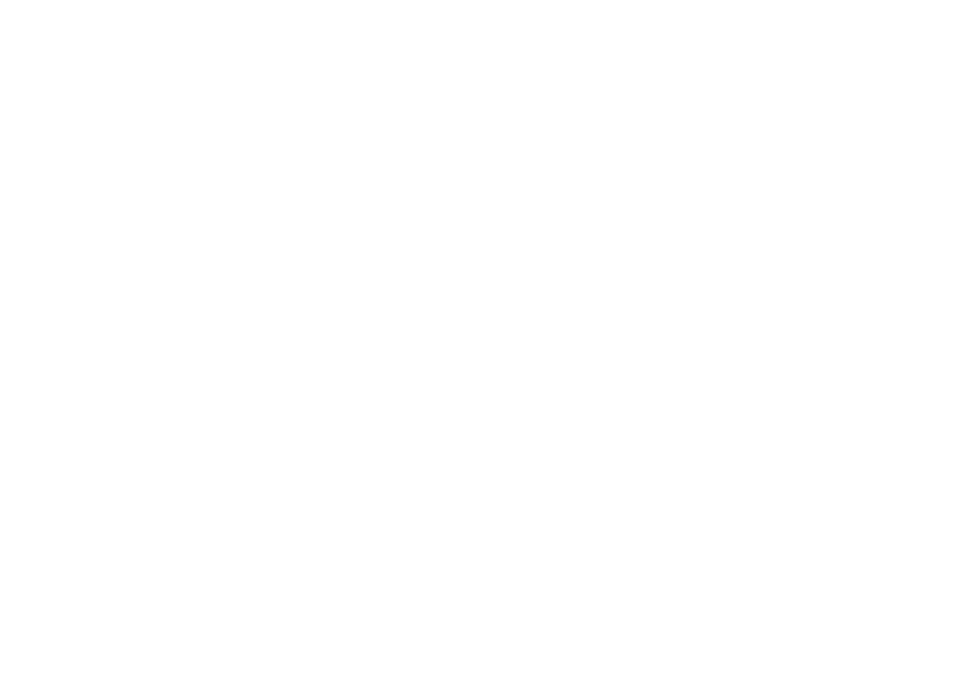
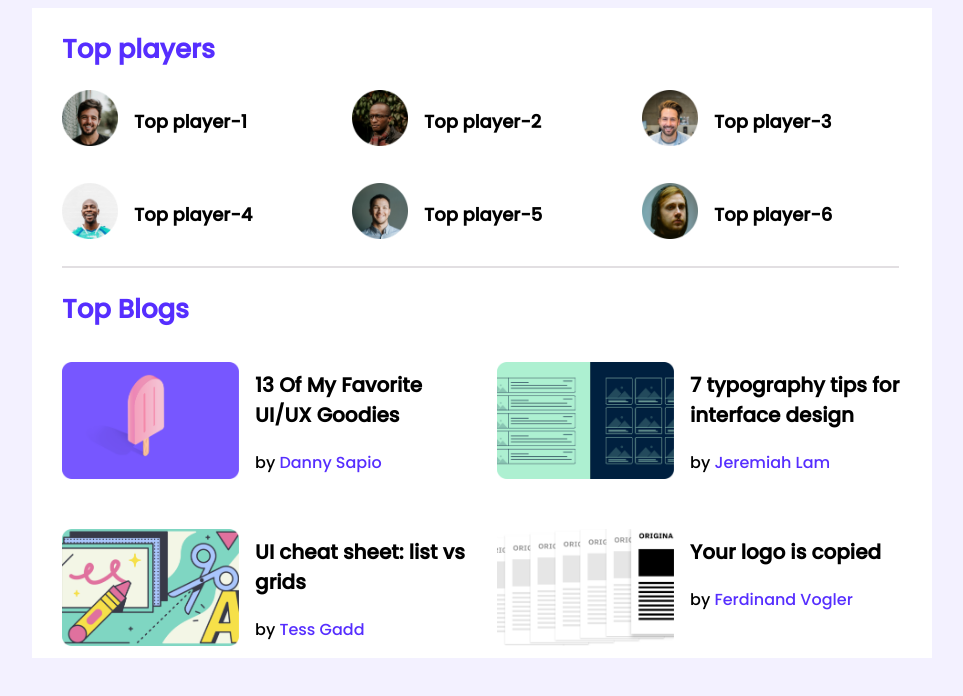
Before and after one commit to syed-jaid/leader, a plain HTML site: page index.html in a window 1280 px wide. Shown: the whole page, without its empty margins (158-1121 px from the left). Drawn offline with Linux system fonts and the light colour scheme; a web font is replaced by a local one.

Commit message:
tow section are completed

```diff
--- a/index.html
+++ b/index.html
@@ -1,17 +1,118 @@
-<!DOCTYPE html>
-<html lang="en">
+<html>
 
 <head>
-    <meta charset="UTF-8">
-    <meta http-equiv="X-UA-Compatible" content="IE=edge">
-    <meta name="viewport" content="width=device-width, initial-scale=1.0">
-    <title>Document</title>
+
+    <link rel="preconnect" href="https://fonts.googleapis.com">
+    <link rel="preconnect" href="https://fonts.gstatic.com" crossorigin>
+    <link
+        href="https://fonts.googleapis.com/css2?family=Dancing+Script:wght@700&family=Kanit&family=Lobster&family=Merriweather:ital@1&family=Playfair+Display:ital,wght@1,500&family=Poppins:wght@500&family=Prosto+One&family=Quicksand:wght@300&family=Rubik&family=Signika+Negative:wght@300&family=The+Nautigal:wght@700&display=swap"
+        rel="stylesheet">
+    <title>Player</title>
     <!-- stylesheet  -->
     <link rel="stylesheet" href="style.css">
 </head>
 
 <body>
+    <!-- header start -->
+    <header>
 
+    </header>
+    <!-- header end -->
+    <main>
+        <!-- top players and top blogs -->
+        <section class="contner">
+            <div class="top-players">
+                <h2 class="titels">Top players</h2>
+                <div class="players">
+                    <div class="player">
+                        <img src="images/players/player-1.png" alt="">
+                        <h3 class="player-name">Top player-1</h3>
+                    </div>
+                    <div class="player">
+                        <img src="images/players/player-2.png" alt="">
+                        <h3 class="player-name">Top player-2</h3>
+                    </div>
+                    <div class="player">
+                        <img src="images/players/player-3.png" alt="">
+                        <h3 class="player-name">Top player-3</h3>
+                    </div>
+                    <div class="player">
+                        <img src="images/players/player-4.png" alt="">
+                        <h3 class="player-name">Top player-4</h3>
+                    </div>
+                    <div class="player">
+                        <img src="images/players/player-5.png" alt="">
+                        <h3 class="player-name">Top player-5</h3>
+                    </div>
+                    <div class="player">
+                        <img src="images/players/player-6.png" alt="">
+                        <h3 class="player-name">Top player-6</h3>
+                    </div>
+                </div>
+            </div>
+            <hr>
+            <div class="top-blogs">
+                <h2 class="titels">Top Blogs</h2>
+                <div class="blogs">
+                    <article class="blog">
+                        <div class="thamnal">
+                            <img src="images/blogs/blog-1.png" alt="">
+                        </div>
+                        <div class="bolg-info">
+                            <h3 class="blog-titel">
+                                13 Of My Favorite UI/UX Goodies
+                            </h3>
+                            <p class="writer">by <a href="">Danny Sapio</a></p>
+                        </div>
+
+
+                    </article>
+                    <article class="blog">
+                        <div class="thamnal">
+                            <img src="images/blogs/blog-2.png" alt="">
+                        </div>
+                        <div class="bolg-info">
+                            <h3 class="blog-titel">
+                                7 typography tips
+                                for interface design
+                            </h3>
+                            <p class="writer">by <a href="">Jeremiah Lam</a></p>
+                        </div>
+
+
+                    </article>
+                    <article class="blog">
+                        <div class="thamnal">
+                            <img src="images/blogs/blog-3.png" alt="">
+                        </div>
+                        <div class="bolg-info">
+                            <h3 class="blog-titel">
+                                UI cheat sheet:
+                                list vs grids
+                            </h3>
+                            <p class="writer">by <a href=""> Tess Gadd</a></p>
+                        </div>
+
+                    </article>
+                    <article class="blog">
+                        <div class="thamnal">
+                            <img src="images/blogs/blog-4.png" alt="">
+                        </div>
+                        <div class="bolg-info">
+                            <h3 class="blog-titel">
+                                Your logo is
+                                copied
+                            </h3>
+                            <p class="writer">by <a href=""> Ferdinand Vogler</a></p>
+                        </div>
+
+
+                    </article>
+                </div>
+            </div>
+        </section>
+
+    </main>
 </body>
 
 </html>
--- a/style.css
+++ b/style.css
@@ -0,0 +1,74 @@
+/* display color *//* font  */
+body{
+    background-color: #F3F1FF;
+    font-family: 'Poppins', sans-serif
+
+}
+.contner{
+  background-color: #FFFFFF;
+  width: 870px;
+  padding-left: 30px;
+}
+  hr{
+     border: 1px solid rgb(226, 223, 226);
+     margin-left: 0%;
+     width: 96%;
+    margin-top: 20px;
+  }
+
+/* --------------top players----------- */
+.titels{
+    color: #562EFF;
+    font-size: 26px;
+}
+main{
+    display: flex;
+    justify-content: center;
+}
+.players{
+    display: grid;
+    grid-template-columns: repeat(3, 1fr);
+grid-row-gap: 30px;
+}
+.player{
+    display: flex;
+}
+.player img{
+    width: 56px;
+    height: 56px;
+}
+.player-name{
+    margin-left: 16px;
+    font-size: 18px;
+}
+/*------------------------------------------------- bolgs  start---------------------------------------------- */
+.blogs{
+    display: grid;
+    grid-template-columns: repeat(2,1fr);
+    grid-row-gap: 26px;
+}
+.blog{
+    display: flex;
+    padding-right: 20px;
+}
+.titels{
+    color: #562EFF;
+}
+.thamnal img{
+    white:177px ;
+    height: 117px;
+    margin-top: 12px;
+
+}
+.bolg-info{
+    padding-left: 16px;
+}
+.blog-titel{
+    font-size: 20px;
+}
+.writer a{
+   text-decoration: none;
+   font-size: 16px;
+   color: #562EFF;
+}
+/*-------------------------------------------------------------- blog end -------------------------------------------------------------*/
```
